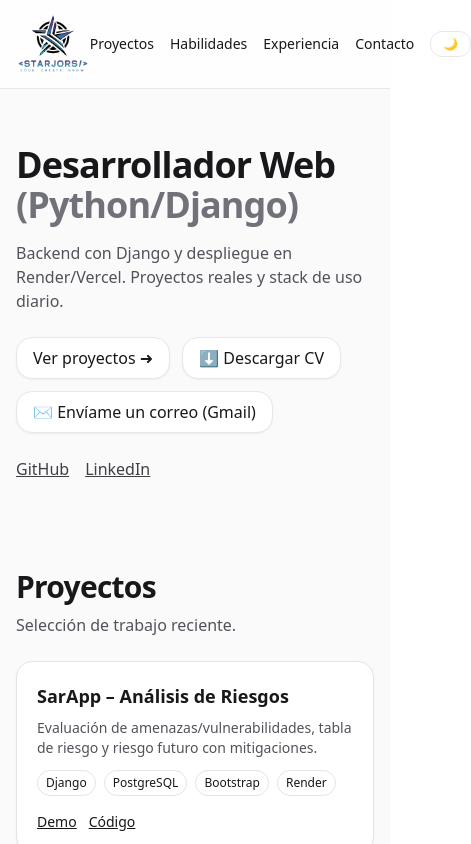
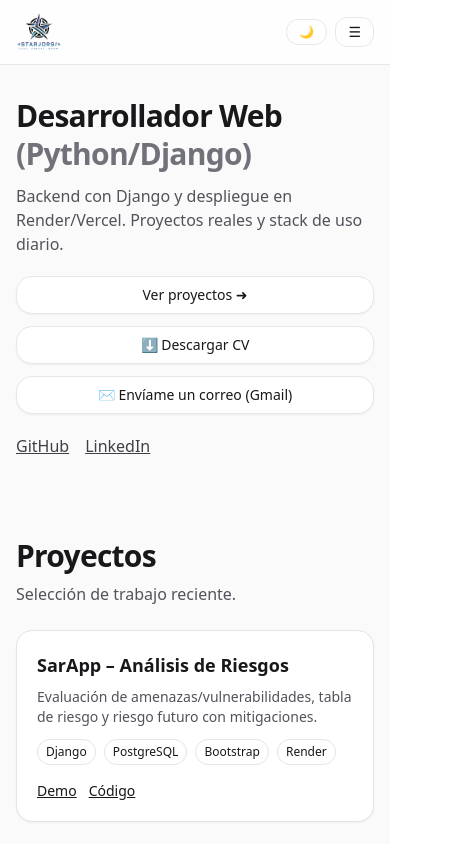
Before and after one commit to StarJors/portafolio, a React (Vite) app: page / in a window 390 px wide. Shown: the top 844 px of the page, 471 px wide, since content can reach past the window. Built offline with nearby package versions, Linux system fonts and the light colour scheme.

Commit message:
responsivo

```diff
--- a/src/Portfolio.jsx
+++ b/src/Portfolio.jsx
@@ -1,7 +1,7 @@
 import { useState, useEffect } from "react";
 
 export default function Portfolio() {
-  // lee preferencia guardada o media query del SO
+  // tema
   const systemPrefersDark =
     typeof window !== "undefined" &&
     window.matchMedia &&
@@ -12,7 +12,6 @@ export default function Portfolio() {
     return saved ? saved === "dark" : systemPrefersDark;
   });
 
-  // sincroniza con <html> + persiste
   useEffect(() => {
     const root = document.documentElement;
     if (dark) {
@@ -24,19 +23,33 @@ export default function Portfolio() {
     }
   }, [dark]);
 
+  // <-- este estado debe estar AQUÍ (no dentro del return)
+  const [open, setOpen] = useState(false);
+
+  // cierra el menú si la pantalla pasa a md+
+  useEffect(() => {
+    const onResize = () => window.innerWidth >= 768 && setOpen(false);
+    window.addEventListener("resize", onResize);
+    return () => window.removeEventListener("resize", onResize);
+  }, []);
+
   return (
     <div className="min-h-screen bg-zinc-50 text-zinc-900 dark:bg-zinc-950 dark:text-zinc-100">
       {/* NAV */}
       <header className="sticky top-0 z-20 border-b bg-white/80 dark:bg-zinc-900/80 backdrop-blur">
         <nav className="mx-auto max-w-5xl px-4 py-3 flex items-center justify-between">
-          <img src="/Logo_Starjors.png" alt="Starjors" className="h-16 w-auto" />
-          <div className="flex gap-4 items-center text-sm">
+          {/* Logo */}
+          <a href="#inicio" className="flex items-center gap-3">
+            <img src="/Logo_Starjors.png" alt="Starjors" className="h-10 w-auto md:h-12" />
+            <span className="hidden sm:block font-semibold tracking-tight">Starjors</span>
+          </a>
+
+          {/* Menú desktop */}
+          <div className="hidden md:flex gap-5 items-center text-sm">
             <a className="hover:text-zinc-700 dark:hover:text-zinc-300" href="#proyectos">Proyectos</a>
             <a className="hover:text-zinc-700 dark:hover:text-zinc-300" href="#habilidades">Habilidades</a>
             <a className="hover:text-zinc-700 dark:hover:text-zinc-300" href="#experiencia">Experiencia</a>
             <a className="hover:text-zinc-700 dark:hover:text-zinc-300" href="#contacto">Contacto</a>
-
-            {/* Botón dark/light */}
             <button
               onClick={() => setDark(d => !d)}
               className="rounded-xl border px-3 py-1 text-xs hover:bg-zinc-100 dark:hover:bg-zinc-800"
@@ -46,47 +59,69 @@ export default function Portfolio() {
               {dark ? "☀️" : "🌙"}
             </button>
           </div>
+
+          {/* Botones mobile */}
+          <div className="md:hidden flex items-center gap-2">
+            <button
+              onClick={() => setDark(d => !d)}
+              className="rounded-xl border px-3 py-1 text-xs hover:bg-zinc-100 dark:hover:bg-zinc-800"
+              aria-label="Alternar tema"
+            >
+              {dark ? "☀️" : "🌙"}
+            </button>
+            <button
+              onClick={() => setOpen(o => !o)}
+              className="rounded-xl border px-3 py-1 text-sm hover:bg-zinc-100 dark:hover:bg-zinc-800"
+              aria-label="Menú móvil"
+              aria-expanded={open}
+            >
+              {open ? "✖" : "☰"}
+            </button>
+          </div>
         </nav>
+
+        {/* Drawer móvil */}
+        {open && (
+          <div className="md:hidden border-t border-zinc-200 dark:border-zinc-800 bg-white/90 dark:bg-zinc-900/90 backdrop-blur">
+            <div className="max-w-5xl mx-auto px-4 py-3 grid gap-3 text-sm">
+              <a onClick={() => setOpen(false)} className="py-2" href="#proyectos">Proyectos</a>
+              <a onClick={() => setOpen(false)} className="py-2" href="#habilidades">Habilidades</a>
+              <a onClick={() => setOpen(false)} className="py-2" href="#experiencia">Experiencia</a>
+              <a onClick={() => setOpen(false)} className="py-2" href="#contacto">Contacto</a>
+            </div>
+          </div>
+        )}
       </header>
-
-      {/* HERO */}
-      <section id="inicio" className="scroll-mt-24 mx-auto max-w-5xl px-4 pt-14 pb-10">
-        <h1 className="text-4xl md:text-6xl font-extrabold tracking-tight">
+  <section id="inicio" className="scroll-mt-24 mx-auto max-w-5xl px-4 pt-8 md:pt-14 pb-8 md:pb-10">
+  <h1 className="text-3xl sm:text-4xl md:text-6xl font-extrabold leading-tight tracking-tight">
     Desarrollador Web <span className="text-zinc-500">(Python/Django)</span>
   </h1>
-        <p className="mt-4 text-zinc-600 dark:text-zinc-400 max-w-2xl">
+
+  <p className="mt-3 md:mt-4 text-zinc-600 dark:text-zinc-400 max-w-2xl text-base sm:text-lg">
     Backend con Django y despliegue en Render/Vercel. Proyectos reales y stack de uso diario.
   </p>
 
-        <div className="mt-6 flex flex-wrap gap-3">
-          <a
-            href="#proyectos"
-            className="inline-flex items-center rounded-2xl px-4 py-2 border shadow-sm hover:shadow bg-white dark:bg-zinc-900"
-          >
+  <div className="mt-5 md:mt-6 flex flex-col sm:flex-row gap-3 sm:gap-4 w-full sm:w-auto">
+    <a href="#proyectos" className="inline-flex justify-center rounded-2xl px-4 py-2 border shadow-sm hover:shadow bg-white dark:bg-zinc-900 text-sm sm:text-base">
       Ver proyectos ➜
     </a>
-
-          {/* CV en Drive: remove download (no funciona cross-origin) */}
     <a
       href="https://drive.google.com/file/d/1LjCHXzAv0AQ-i8HgXl18iZEDTsWC-k3v/view?usp=drive_link"
-            target="_blank"
-            rel="noreferrer"
-            className="inline-flex items-center rounded-2xl px-4 py-2 border shadow-sm hover:shadow bg-white dark:bg-zinc-900"
+      target="_blank" rel="noreferrer"
+      className="inline-flex justify-center rounded-2xl px-4 py-2 border shadow-sm hover:shadow bg-white dark:bg-zinc-900 text-sm sm:text-base"
     >
       ⬇️ Descargar CV
     </a>
-
     <a
       href="https://mail.google.com/mail/?view=cm&to=joseriverosuarez95@gmail.com&su=Consulta%20desde%20el%20portafolio&body=Hola%20José%2C%20"
-            target="_blank"
-            rel="noreferrer"
-            className="rounded-2xl px-4 py-2 border shadow-sm hover:shadow bg-white dark:bg-zinc-900"
+      target="_blank" rel="noreferrer"
+      className="inline-flex justify-center rounded-2xl px-4 py-2 border shadow-sm hover:shadow bg-white dark:bg-zinc-900 text-sm sm:text-base"
     >
       ✉️ Envíame un correo (Gmail)
     </a>
   </div>
 
-        <div className="mt-6 flex gap-4 text-zinc-700 dark:text-zinc-300">
+  <div className="mt-5 md:mt-6 flex flex-wrap gap-4 text-zinc-700 dark:text-zinc-300">
     <a className="underline hover:text-blue-600" href="https://github.com/StarJors" target="_blank" rel="noreferrer">GitHub</a>
     <a className="underline hover:text-blue-600" href="https://www.linkedin.com/in/starjors" target="_blank" rel="noreferrer">LinkedIn</a>
   </div>
```
Lines whose indentation alone changed are shown as unchanged.
